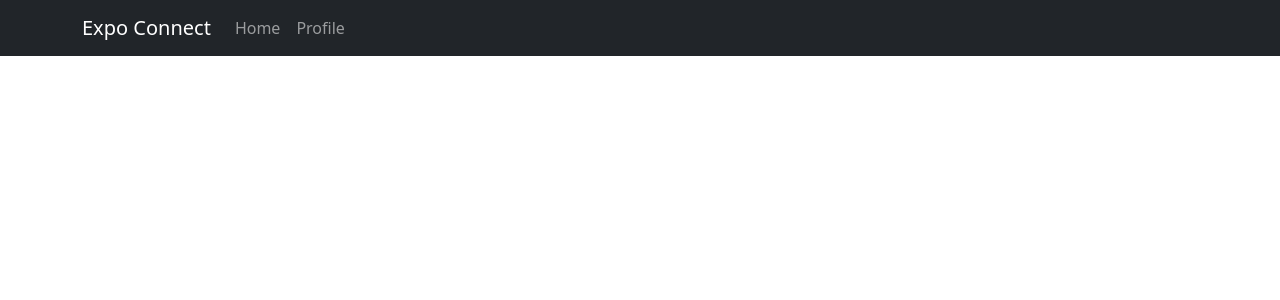
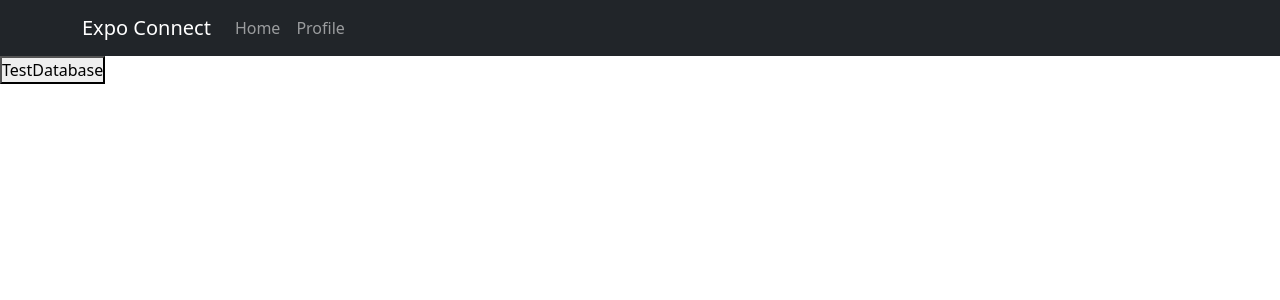
Before and after one commit to chan-cheuk-hin/rmit-hackathon, a React (Create React App) app in the folder react/: page /testdb in a window 1280 px wide. Shown: the top 300 px of the page. Built offline with nearby package versions, Linux system fonts and the light colour scheme; no server answers.

Commit message:
add testing database api page

```diff
--- a/react/src/App.js
+++ b/react/src/App.js
@@ -2,6 +2,7 @@ import './App.css';
 import { Routes, Route } from 'react-router-dom';
 import Home from './pages/Home';
 import Profile from './pages/Profile';
+import TestDatabase from './pages/TestDatabase';
 
 function App() {
 	return (
@@ -10,6 +11,7 @@ function App() {
 				<Route path='/' element={<Home />} />
 				<Route path='/home' element={<Home />} />
 				<Route path='/profile' element={<Profile />} />
+				<Route path='/testdb' element={<TestDatabase />} />
 			</Routes>
 		</div>
 	);
--- a/react/src/components/Calendar.jsx
+++ b/react/src/components/Calendar.jsx
@@ -44,7 +44,7 @@ const Calendar = () => {
 	// EXAMPLE USAGE
 
 	return (
-		<div class='calendar-container'>
+		<div className='calendar-container'>
 			<div>
 				<p>Mon</p>
 				<p>Tue</p>
--- a/react/src/pages/Profile.jsx
+++ b/react/src/pages/Profile.jsx
@@ -1,5 +1,6 @@
 import '../App.css';
 import { Container, Card, Button, Badge, Row, Col } from 'react-bootstrap';
+import TestDatabase from './TestDatabase';
 
 const Profile = () => {
 	return (
--- /dev/null
+++ b/react/src/pages/TestDatabase.jsx
@@ -0,0 +1,37 @@
+import '../App.css';
+
+const TestDatabase = () => {
+	const fetchData = () => {
+		fetch('https://cchandrew.com/api/', {
+			method: 'GET',
+			// headers: {},
+		})
+			.then((res) => res.json())
+			.then((data) => {
+				console.log(data);
+			});
+	};
+
+	return <button onClick={fetchData()}>TestDatabase</button>;
+};
+
+// Example Post request
+// function addPost(e){
+//     e.preventDefault();
+
+//     let title = document.getElementById('title').value;
+//     let body = document.getElementById('body').value;
+
+//     fetch('https://jsonplaceholder.typicode.com/posts', {
+//         method:'POST',
+//         headers: {
+//             'Accept': 'application/json, text/plain, */*',
+//             'Content-type':'application/json'
+//         },
+//         body:JSON.stringify({title:title, body:body})
+//     })
+//     .then((res) => res.json())
+//     .then((data) => console.log(data))
+// }
+
+export default TestDatabase;
```
